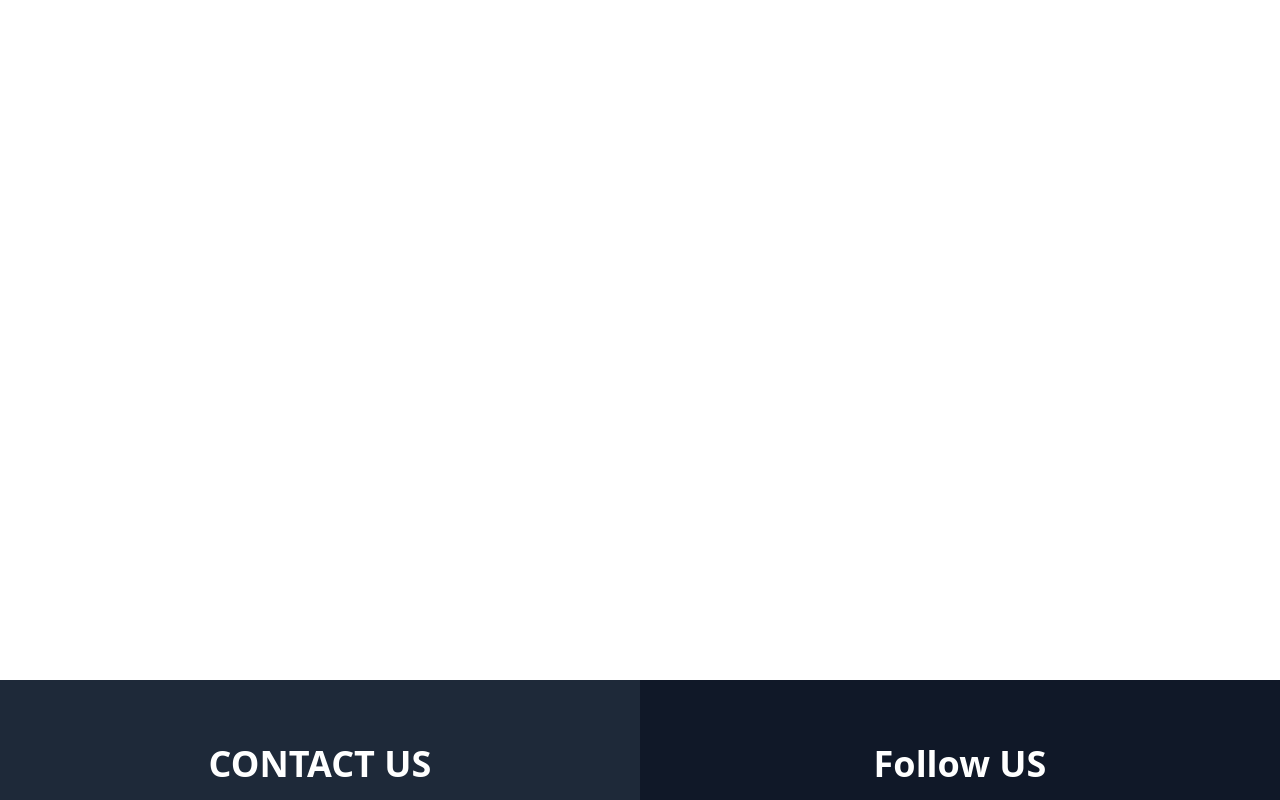
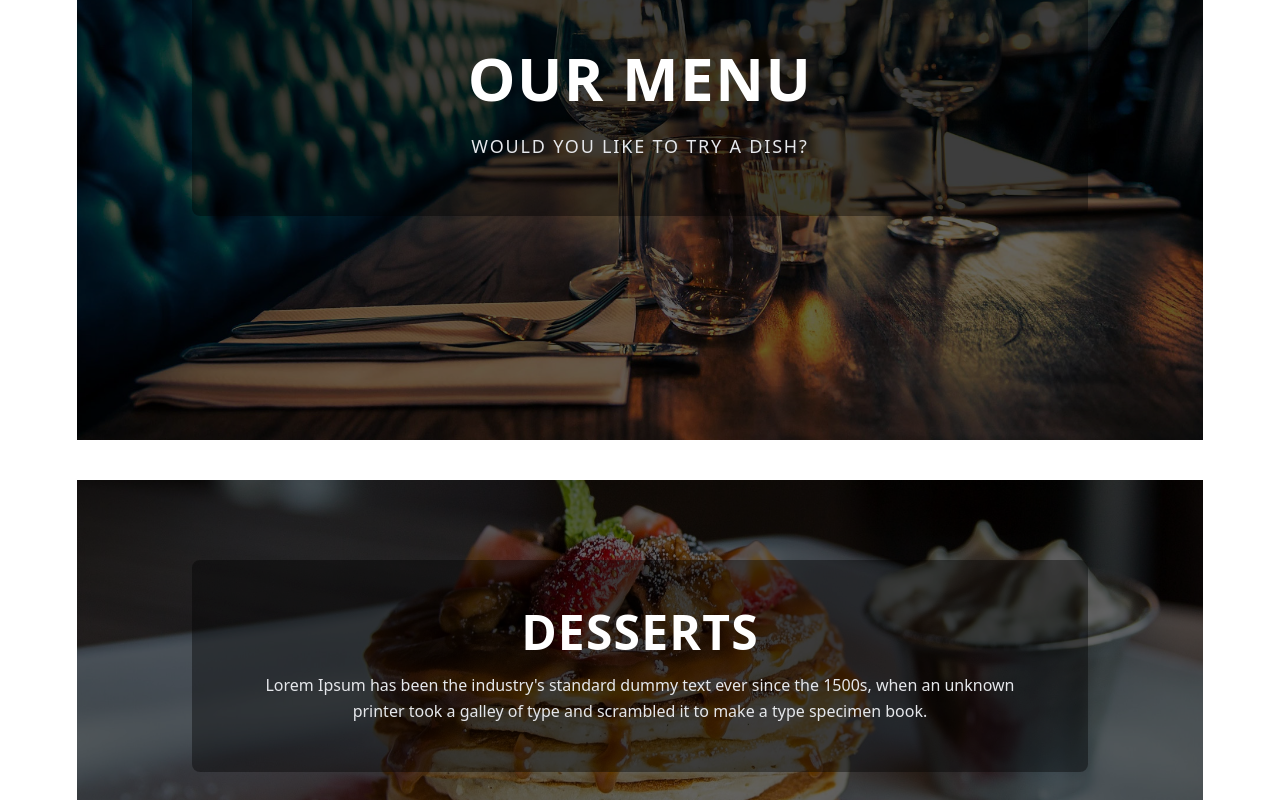
Before and after one commit to mehediScriptDev/Sea_Food_Restaurant, a React (Vite) app: page /menu in a window 1280 px wide. Shown: the part 200-1000 px from the top of the page. Built offline with nearby package versions, Linux system fonts and the light colour scheme.

Commit message:
feat: dessert section added in menu page

```diff
--- /dev/null
+++ b/src/Pages/Menu/Components/Dessert.jsx
@@ -0,0 +1,25 @@
+import bg from '../../../../assets/menu/dessert-bg.jpeg'
+
+const Dessert = () => {
+    return (
+        <div
+            style={{ backgroundImage: `url(${bg})` }}
+            className="relative bg-center bg-cover mb-10 min-h-[50vh] md:min-h-[60vh]"
+        >
+            {/* dark overlay across the whole section */}
+            <div className="absolute inset-0 bg-black/60" />
+
+            {/* centered content panel */}
+            <div className="relative z-10 flex items-center justify-center w-full h-full py-16 md:py-20">
+                <div className="bg-black/40 text-white text-center px-8 py-10 md:px-16 md:py-12 rounded md:rounded-lg max-w-4xl w-[90%]">
+                    <h2 className="text-3xl md:text-5xl font-bold tracking-wide uppercase mb-4">DESSERTS</h2>
+                    <p className="text-sm md:text-base leading-relaxed text-gray-200">
+                        Lorem Ipsum has been the industry's standard dummy text ever since the 1500s, when an unknown printer took a galley of type and scrambled it to make a type specimen book.
+                    </p>
+                </div>
+            </div>
+        </div>
+    );
+};
+
+export default Dessert;
--- a/src/Pages/Menu/Components/Hero.jsx
+++ b/src/Pages/Menu/Components/Hero.jsx
@@ -1,11 +1,25 @@
-import banner from '../../../../assets/menu/banner3.jpg'
+import banner from "../../../../assets/menu/banner3.jpg";
 
 const Hero = () => {
-    return (
-        <div style={{ backgroundImage: `url(${banner})` }} className='h-full bg-center bg-cover flex items-center justify-center mb-10 py-10'>
+  return (
+    <div
+      style={{ backgroundImage: `url(${banner})` }}
+      className="relative bg-center bg-cover mb-10 min-h-[60vh] md:min-h-[70vh]"
+    >
+      {/* dark overlay across the whole hero */}
+      <div className="absolute inset-0 bg-black/60" />
 
+      {/* centered content panel */}
+      <div className="relative z-10 flex items-center justify-center w-full h-full py-20 md:py-28">
+        <div className="bg-black/40 text-white text-center px-8 py-10 md:px-16 md:py-14 rounded md:rounded-lg max-w-4xl w-[90%]">
+          <h1 className="text-4xl md:text-6xl font-bold tracking-wide uppercase">OUR MENU</h1>
+          <p className="mt-4 md:mt-6 text-sm md:text-lg uppercase tracking-widest text-gray-200">
+            Would you like to try a dish?
+          </p>
         </div>
-    );
+      </div>
+    </div>
+  );
 };
 
 export default Hero;
--- a/src/Pages/Menu/Menu.jsx
+++ b/src/Pages/Menu/Menu.jsx
@@ -1,10 +1,12 @@
 import React from 'react';
 import Hero from './Components/Hero';
+import Dessert from './Components/Dessert';
 
 const Menu = () => {
     return (
         <div className='container  min-h-screen'>
             <Hero/>
+            <Dessert/>
         </div>
     );
 };
```
